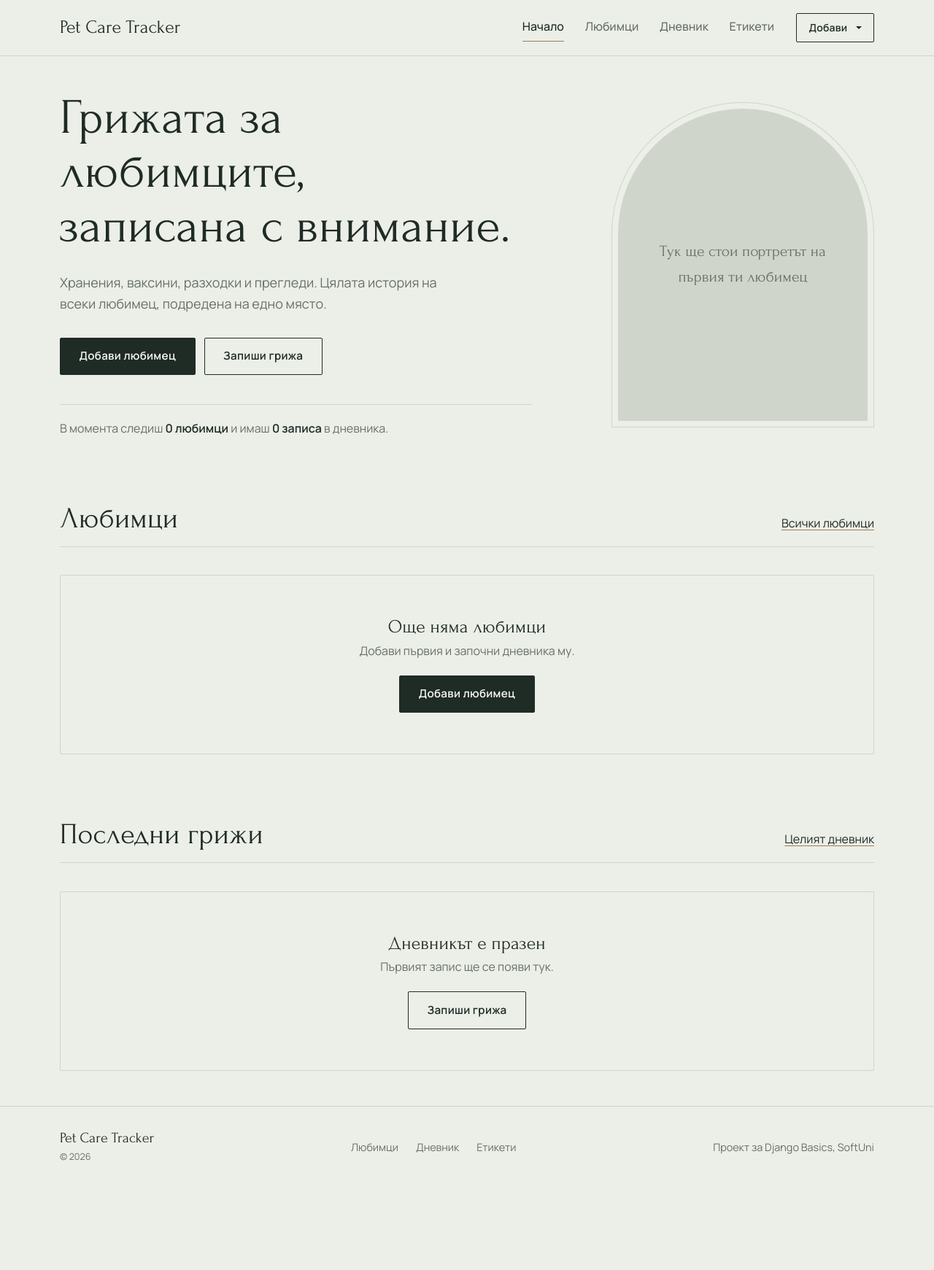
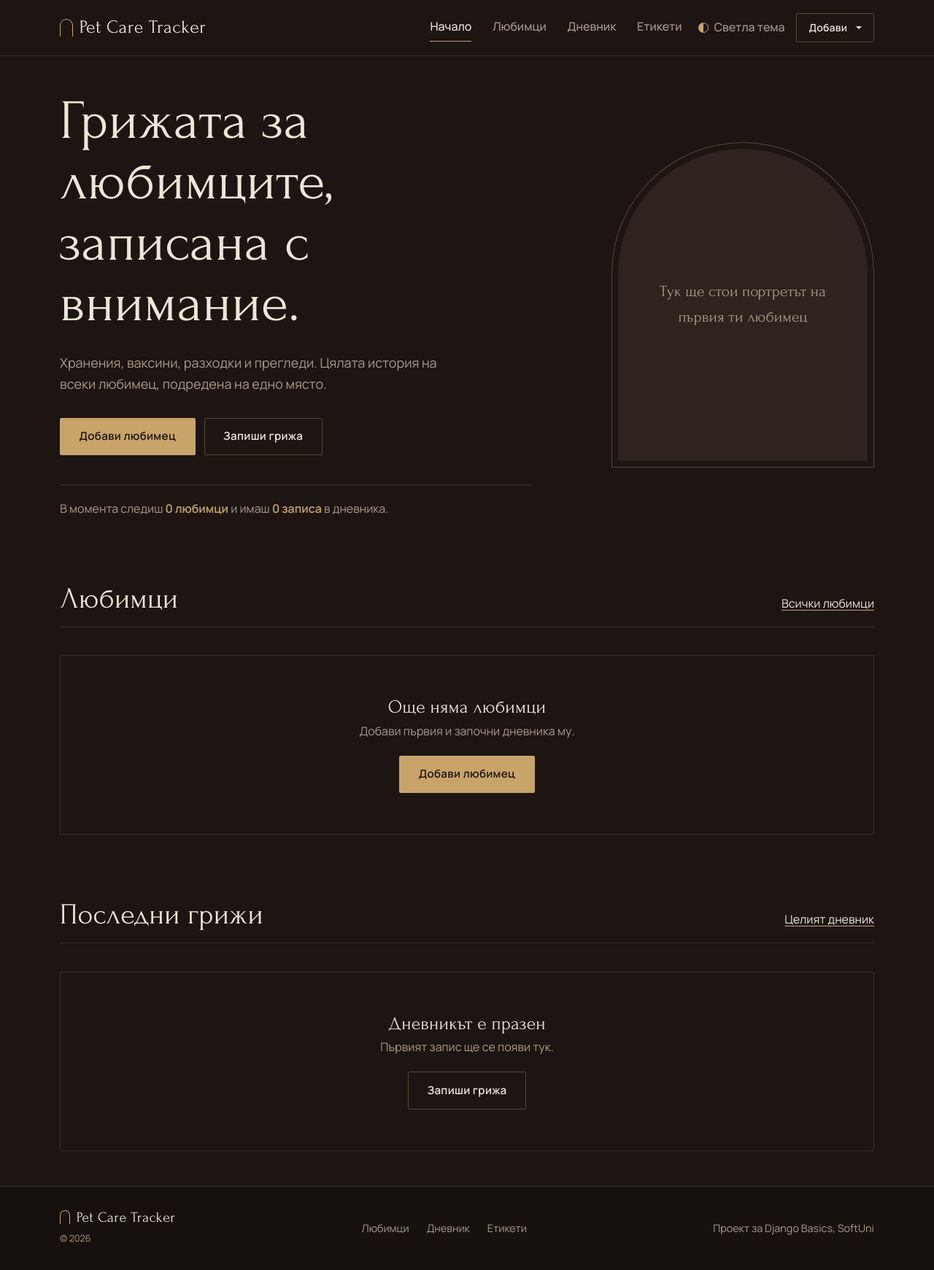
Before and after one commit to plamenivanovofficial-code/pet_care_tracker, a Django app: page / in a window 1280 px wide. Shown: the whole page at 73% size. Before the commit the page ends 1591 px from the top, so only its background shows below. Run offline with Django 5.2, Linux system fonts and the light colour scheme; data that the repository does not hold is empty; some libraries are stand-ins or nearby versions.

Commit message:
Add README with setup instructions and project overview and toggle for the theme color

```diff
--- a/common/templates/common/base.html
+++ b/common/templates/common/base.html
@@ -1,6 +1,6 @@
 {% load static %}
 <!DOCTYPE html>
-<html lang="bg">
+<html lang="bg" data-theme="dark">
 <head>
     <meta charset="UTF-8">
     <meta name="viewport" content="width=device-width, initial-scale=1">
@@ -9,6 +9,7 @@
     <link rel="preload" href="{% static 'fonts/forum-cyrillic-400-normal.woff2' %}" as="font" type="font/woff2" crossorigin>
     <link rel="stylesheet" href="{% static 'vendor/bootstrap/bootstrap.min.css' %}">
     <link rel="stylesheet" href="{% static 'css/style.css' %}">
+    <script src="{% static 'js/theme.js' %}"></script>
 </head>
 <body class="d-flex flex-column min-vh-100">
 
--- a/common/templates/common/partials/navbar.html
+++ b/common/templates/common/partials/navbar.html
@@ -26,6 +26,12 @@
                     <a class="nav-link {% if current == 'tag_list' %}active{% endif %}" href="{% url 'tag_list' %}"
                        {% if current == 'tag_list' %}aria-current="page"{% endif %}>Етикети</a>
                 </li>
+                <li class="nav-item ms-lg-2">
+                    <button type="button" class="pc-theme-toggle" data-theme-toggle aria-label="Смени темата">
+                        <span class="pc-theme-dot" aria-hidden="true"></span>
+                        <span data-theme-label>Светла тема</span>
+                    </button>
+                </li>
                 <li class="nav-item dropdown ms-lg-3">
                     <button class="pc-btn pc-btn-outline pc-btn-sm dropdown-toggle" type="button" data-bs-toggle="dropdown" aria-expanded="false">
                         Добави
--- a/static/css/style.css
+++ b/static/css/style.css
@@ -29,20 +29,59 @@
 @font-face { font-family: 'Manrope'; src: url('../fonts/manrope-latin-700-normal.woff2') format('woff2'); font-weight: 700; font-display: swap; unicode-range: U+0000-00FF, U+0131, U+0152-0153, U+02BB-02BC, U+02C6, U+02DA, U+02DC, U+2000-206F, U+20AC, U+2122, U+2191, U+2193, U+2212, U+2215, U+FEFF, U+FFFD; }
 
 /* ---------- Токени ---------- */
+/* Две теми. Тъмната е по подразбиране; светлата се включва с data-theme="light" на <html>. */
+:root,
+[data-theme="dark"] {
+    /* „Тих лукс“: еспресо, слонова кост, шампанско злато */
+    --pc-bg: #1c1512;
+    --pc-surface: #251c18;
+    --pc-raised: #2e231e;
+    --pc-ink: #efe6d6;
+    --pc-muted: #a89a88;
+    --pc-line: #3b2f29;
+    --pc-brass: #c8a46a;
+    --pc-brass-soft: rgba(200, 164, 106, .35);
+    --pc-wine: #c0605c;
+
+    --pc-btn-bg: var(--pc-brass);      /* основен бутон */
+    --pc-btn-fg: #1c1512;
+    --pc-highlight: var(--pc-brass);   /* дати, бройки */
+    --pc-placeholder: #75685c;
+    --pc-footer-bg: #17110e;
+    --pc-toggler-filter: invert(1) sepia(.4);
+
+    color-scheme: dark;
+}
+
+[data-theme="light"] {
+    /* Салвия, порцелан, бутилково зелено, месинг */
+    --pc-bg: #eceee8;
+    --pc-surface: #f8f8f5;
+    --pc-raised: #dfe3db;
+    --pc-ink: #1f2b25;
+    --pc-muted: #5f6963;
+    --pc-line: #cfd5cb;
+    --pc-brass: #8a6d3e;
+    --pc-brass-soft: rgba(31, 43, 37, .3);
+    --pc-wine: #7b2d2d;
+
+    --pc-btn-bg: var(--pc-ink);
+    --pc-btn-fg: #f8f8f5;
+    --pc-highlight: var(--pc-ink);
+    --pc-placeholder: #9aa29c;
+    --pc-footer-bg: #e4e7e0;
+    --pc-toggler-filter: none;
+
+    color-scheme: light;
+}
+
 :root {
-    --pc-bg: #eceee8;         /* салвия */
-    --pc-surface: #f8f8f5;    /* порцелан */
-    --pc-ink: #1f2b25;        /* бутилково зелено */
-    --pc-muted: #66706a;
-    --pc-line: #cfd5cb;
-    --pc-brass: #9c7f4e;      /* месинг – само за малки акценти */
-    --pc-wine: #7b2d2d;       /* опасни действия */
-
     --pc-serif: 'Forum', 'Cormorant Garamond', Georgia, serif;
     --pc-sans: 'Manrope', system-ui, -apple-system, 'Segoe UI', sans-serif;
-
     --pc-gap: clamp(1.25rem, 3vw, 2.5rem);
 }
+
+body { transition: background-color .3s ease, color .3s ease; }
 
 /* ---------- Основа ---------- */
 body {
@@ -463,3 +502,113 @@ button, input, select, textarea, .pc-btn {
     font-feature-settings: "locl" 0;
     font-language-override: "RUS";
 }
+
+
+/* =========================================================
+   Тъмна бижутерска тема – пренаписвания върху основните правила
+   ========================================================= */
+
+/* Лого с малка арка – ехо на портретите */
+.pc-logo { display: inline-flex; align-items: center; gap: .55rem; letter-spacing: .02em; }
+.pc-logo::before {
+    content: "";
+    width: .7em;
+    height: .95em;
+    border: 1px solid var(--pc-brass);
+    border-bottom: 0;
+    border-radius: 999px 999px 0 0;
+}
+.pc-logo:hover { color: var(--pc-brass); }
+
+.pc-navbar .navbar-toggler-icon { filter: var(--pc-toggler-filter); }
+.pc-navbar .dropdown-menu { background: var(--pc-surface); }
+.pc-navbar .dropdown-item { color: var(--pc-ink); }
+.pc-navbar .dropdown-item:hover,
+.pc-navbar .dropdown-item:focus { background: var(--pc-raised); color: var(--pc-brass); }
+
+/* Бутони: злато върху еспресо */
+.pc-btn {
+    background: var(--pc-btn-bg);
+    border-color: var(--pc-btn-bg);
+    color: var(--pc-btn-fg);
+}
+.pc-btn:hover { background: transparent; color: var(--pc-btn-bg); }
+
+.pc-btn-outline {
+    background: transparent;
+    border-color: var(--pc-brass-soft);
+    color: var(--pc-ink);
+}
+.pc-btn-outline:hover { background: transparent; border-color: var(--pc-brass); color: var(--pc-brass); }
+
+.pc-btn-danger { background: var(--pc-wine); border-color: var(--pc-wine); color: var(--pc-btn-fg); }
+.pc-btn-danger:hover { background: transparent; color: var(--pc-wine); }
+
+/* Арки */
+.pc-arch { background: var(--pc-raised); }
+.pc-arch-frame { border-color: var(--pc-brass-soft); }
+.pc-pet:hover .pc-arch-frame,
+.pc-pet:focus-visible .pc-arch-frame { border-color: var(--pc-brass); }
+.pc-pet:hover .pc-pet-name { color: var(--pc-brass); }
+.pc-pet-name { transition: color .25s ease; }
+
+/* Единственото движение: арката в началото се „отваря“ при зареждане */
+.pc-hero-figure .pc-arch-frame { animation: pc-reveal 1.4s cubic-bezier(.2, .7, .2, 1) both; }
+@keyframes pc-reveal {
+    from { clip-path: inset(100% 0 0 0); opacity: .2; }
+    to   { clip-path: inset(0 0 0 0); opacity: 1; }
+}
+
+/* Заглавна част */
+.pc-h1 { font-size: clamp(2.6rem, 6.5vw, 4.75rem); }
+.pc-hero .pc-h1 { color: var(--pc-ink); }
+.pc-summary strong { color: var(--pc-highlight); font-weight: 600; }
+.pc-log-day { color: var(--pc-highlight); }
+
+/* Форми */
+.pc-field input[type="text"],
+.pc-field input[type="number"],
+.pc-field input[type="url"],
+.pc-field input[type="date"],
+.pc-field select,
+.pc-field textarea { border-bottom-color: var(--pc-muted); }
+.pc-field select option { background: var(--pc-surface); color: var(--pc-ink); }
+.pc-field input::placeholder,
+.pc-field textarea::placeholder { color: var(--pc-placeholder); }
+.pc-field input[type="file"]::file-selector-button { background: var(--pc-btn-bg); color: var(--pc-btn-fg); }
+.pc-field div[id^="id_tags"] label:has(input:checked) { border-color: var(--pc-brass); color: var(--pc-brass); }
+.pc-field div[id^="id_tags"] input { accent-color: var(--pc-brass); }
+.pc-field.is-disabled input,
+.pc-field.is-disabled select,
+.pc-field.is-disabled textarea { border-bottom-color: var(--pc-line); }
+
+.pc-tag { color: var(--pc-ink); }
+.pc-notice { background: var(--pc-surface); }
+.pc-footer { background: var(--pc-footer-bg); }
+
+@media (max-width: 991.98px) {
+    .pc-navbar .nav-link { display: inline-block; }
+}
+
+
+/* ---------- Превключвател на темата ---------- */
+.pc-theme-toggle {
+    display: inline-flex;
+    align-items: center;
+    gap: .5rem;
+    padding: .4rem 0;
+    background: none;
+    border: 0;
+    color: var(--pc-muted);
+    font: inherit;
+    font-weight: 500;
+    cursor: pointer;
+}
+.pc-theme-toggle:hover { color: var(--pc-ink); }
+.pc-theme-toggle .pc-theme-dot {
+    width: .85rem;
+    height: .85rem;
+    border-radius: 50%;
+    border: 1px solid var(--pc-brass);
+    background: linear-gradient(90deg, var(--pc-brass) 50%, transparent 50%);
+}
--- /dev/null
+++ b/static/js/theme.js
@@ -0,0 +1,36 @@
+/*
+ * Превключвател между тъмна и светла тема.
+ * Изборът се пази в localStorage на браузъра, за да остане при следващо отваряне.
+ */
+(function () {
+    var STORAGE_KEY = 'pc-theme';
+    var root = document.documentElement;
+
+    function savedTheme() {
+        try { return localStorage.getItem(STORAGE_KEY); } catch (e) { return null; }
+    }
+
+    function applyTheme(theme) {
+        root.setAttribute('data-theme', theme);
+        var label = document.querySelector('[data-theme-label]');
+        if (label) {
+            label.textContent = theme === 'dark' ? 'Светла тема' : 'Тъмна тема';
+        }
+    }
+
+    // Прилага се веднага (скриптът е в <head>), за да няма премигване.
+    applyTheme(savedTheme() || 'dark');
+
+    document.addEventListener('DOMContentLoaded', function () {
+        applyTheme(root.getAttribute('data-theme'));
+
+        var button = document.querySelector('[data-theme-toggle]');
+        if (!button) { return; }
+
+        button.addEventListener('click', function () {
+            var next = root.getAttribute('data-theme') === 'dark' ? 'light' : 'dark';
+            applyTheme(next);
+            try { localStorage.setItem(STORAGE_KEY, next); } catch (e) { /* няма достъп до storage */ }
+        });
+    });
+})();
```
Also changed, not shown: README.md (added).
